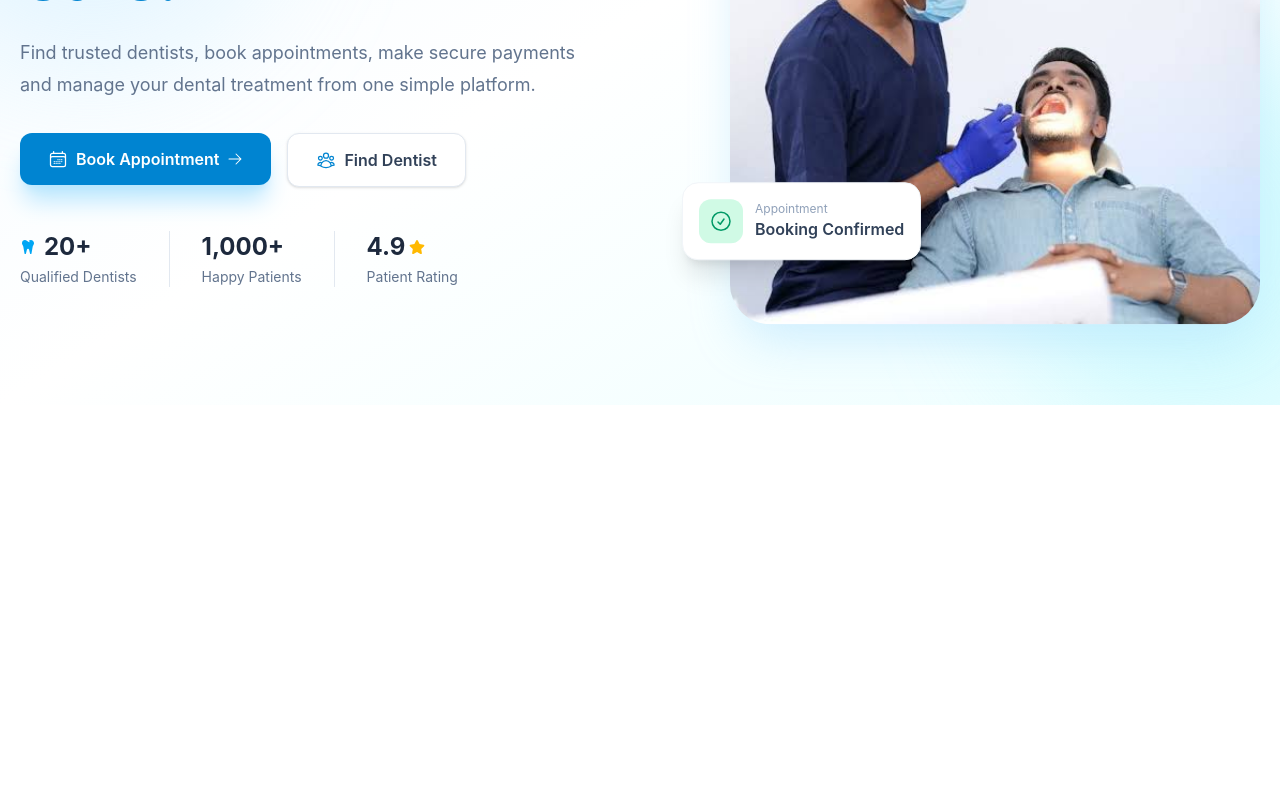
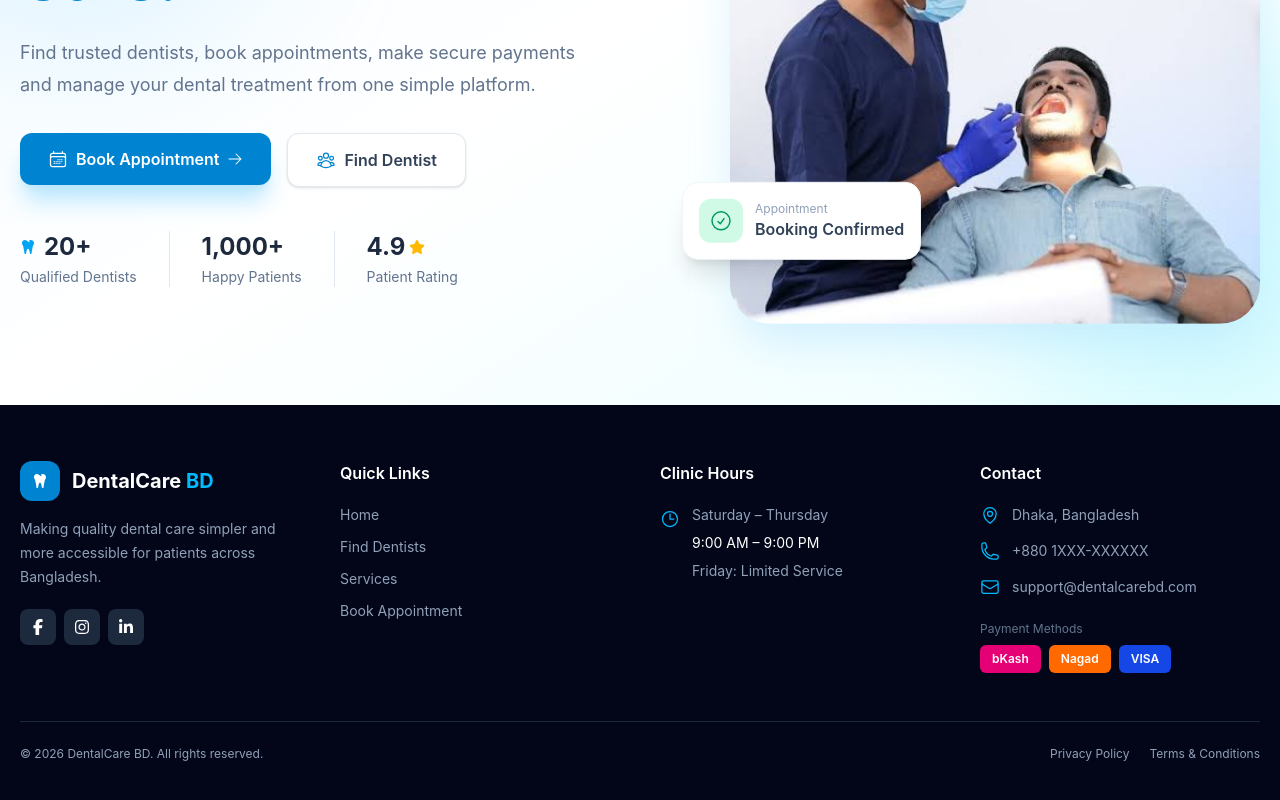
Before and after one commit to SaifurnRahman/Dentel-Clinic-Management-System, a React (Vite) app: page / in a window 1280 px wide. Shown: the part 448-1248 px from the top of the page. Before the commit the page ends 853 px from the top, so only its background shows below. Built offline with nearby package versions, Linux system fonts and the light colour scheme.

Commit message:
Add footer section

```diff
--- a/src/Shared/Footer.jsx
+++ b/src/Shared/Footer.jsx
@@ -1,11 +1,158 @@
-import React from 'react';
+import { Link } from "react-router-dom";
+import { motion } from "motion/react";
+import {
+  HiOutlineEnvelope,
+  HiOutlineMapPin,
+  HiOutlinePhone,
+  HiOutlineClock,
+} from "react-icons/hi2";
+import {
+  FaFacebookF,
+  FaInstagram,
+  FaLinkedinIn,
+  FaTooth,
+} from "react-icons/fa6";
 
 const Footer = () => {
-    return (
-        <div>
+  return (
+    <footer className="overflow-hidden bg-slate-950 text-slate-400">
+      <motion.div
+        initial={{ opacity: 0, y: 35 }}
+        whileInView={{ opacity: 1, y: 0 }}
+        viewport={{ once: true, amount: 0.15 }}
+        transition={{ duration: 0.6 }}
+        className="mx-auto max-w-7xl px-5 py-14"
+      >
+        <div className="grid gap-10 sm:grid-cols-2 lg:grid-cols-4">
 
+          {/* Brand */}
+          <div>
+            <Link to="/" className="flex items-center gap-3">
+              <div className="flex h-10 w-10 items-center justify-center rounded-xl bg-sky-600 text-white">
+                <FaTooth />
+              </div>
+
+              <h2 className="text-xl font-bold text-white">
+                DentalCare
+                <span className="text-sky-400"> BD</span>
+              </h2>
+            </Link>
+
+            <p className="mt-4 text-sm leading-6">
+              Making quality dental care simpler and more accessible
+              for patients across Bangladesh.
+            </p>
+
+            <div className="mt-5 flex gap-2">
+              {[FaFacebookF, FaInstagram, FaLinkedinIn].map(
+                (Icon, index) => (
+                  <motion.a
+                    key={index}
+                    whileHover={{ y: -3 }}
+                    href="#"
+                    className="flex h-9 w-9 items-center justify-center rounded-lg bg-slate-800 text-white hover:bg-sky-600"
+                  >
+                    <Icon />
+                  </motion.a>
+                )
+              )}
+            </div>
+          </div>
+
+          {/* Links */}
+          <div>
+            <h3 className="mb-5 font-semibold text-white">
+              Quick Links
+            </h3>
+
+            <div className="flex flex-col gap-3 text-sm">
+              <Link to="/" className="hover:text-sky-400">Home</Link>
+              <Link to="/dentists" className="hover:text-sky-400">Find Dentists</Link>
+              <Link to="/services" className="hover:text-sky-400">Services</Link>
+              <Link to="/appointments" className="hover:text-sky-400">Book Appointment</Link>
+            </div>
+          </div>
+
+          {/* Clinic Hours */}
+          <div>
+            <h3 className="mb-5 font-semibold text-white">
+              Clinic Hours
+            </h3>
+
+            <div className="flex gap-3 text-sm">
+              <HiOutlineClock className="mt-1 shrink-0 text-xl text-sky-400" />
+
+              <div className="space-y-2">
+                <p>Saturday – Thursday</p>
+                <p className="text-white">
+                  9:00 AM – 9:00 PM
+                </p>
+                <p>Friday: Limited Service</p>
+              </div>
+            </div>
+          </div>
+
+          {/* Contact */}
+          <div>
+            <h3 className="mb-5 font-semibold text-white">
+              Contact
+            </h3>
+
+            <div className="space-y-4 text-sm">
+              <p className="flex gap-3">
+                <HiOutlineMapPin className="shrink-0 text-xl text-sky-400" />
+                Dhaka, Bangladesh
+              </p>
+
+              <p className="flex gap-3">
+                <HiOutlinePhone className="shrink-0 text-xl text-sky-400" />
+                +880 1XXX-XXXXXX
+              </p>
+
+              <p className="flex gap-3">
+                <HiOutlineEnvelope className="shrink-0 text-xl text-sky-400" />
+                support@dentalcarebd.com
+              </p>
+            </div>
+
+            <p className="mt-6 text-xs text-slate-500">
+              Payment Methods
+            </p>
+
+            <div className="mt-2 flex flex-wrap gap-2">
+              <span className="rounded-md bg-pink-600 px-3 py-1.5 text-xs font-semibold text-white">
+                bKash
+              </span>
+
+              <span className="rounded-md bg-orange-500 px-3 py-1.5 text-xs font-semibold text-white">
+                Nagad
+              </span>
+
+              <span className="rounded-md bg-blue-700 px-3 py-1.5 text-xs font-semibold text-white">
+                VISA
+              </span>
+            </div>
+          </div>
         </div>
-    );
+
+        <div className="mt-12 flex flex-col gap-3 border-t border-slate-800 pt-6 text-center text-xs sm:flex-row sm:justify-between">
+          <p>
+            © {new Date().getFullYear()} DentalCare BD. All rights reserved.
+          </p>
+
+          <div className="flex justify-center gap-5">
+            <Link to="/privacy" className="hover:text-white">
+              Privacy Policy
+            </Link>
+
+            <Link to="/terms" className="hover:text-white">
+              Terms & Conditions
+            </Link>
+          </div>
+        </div>
+      </motion.div>
+    </footer>
+  );
 };
 
 export default Footer;
```
